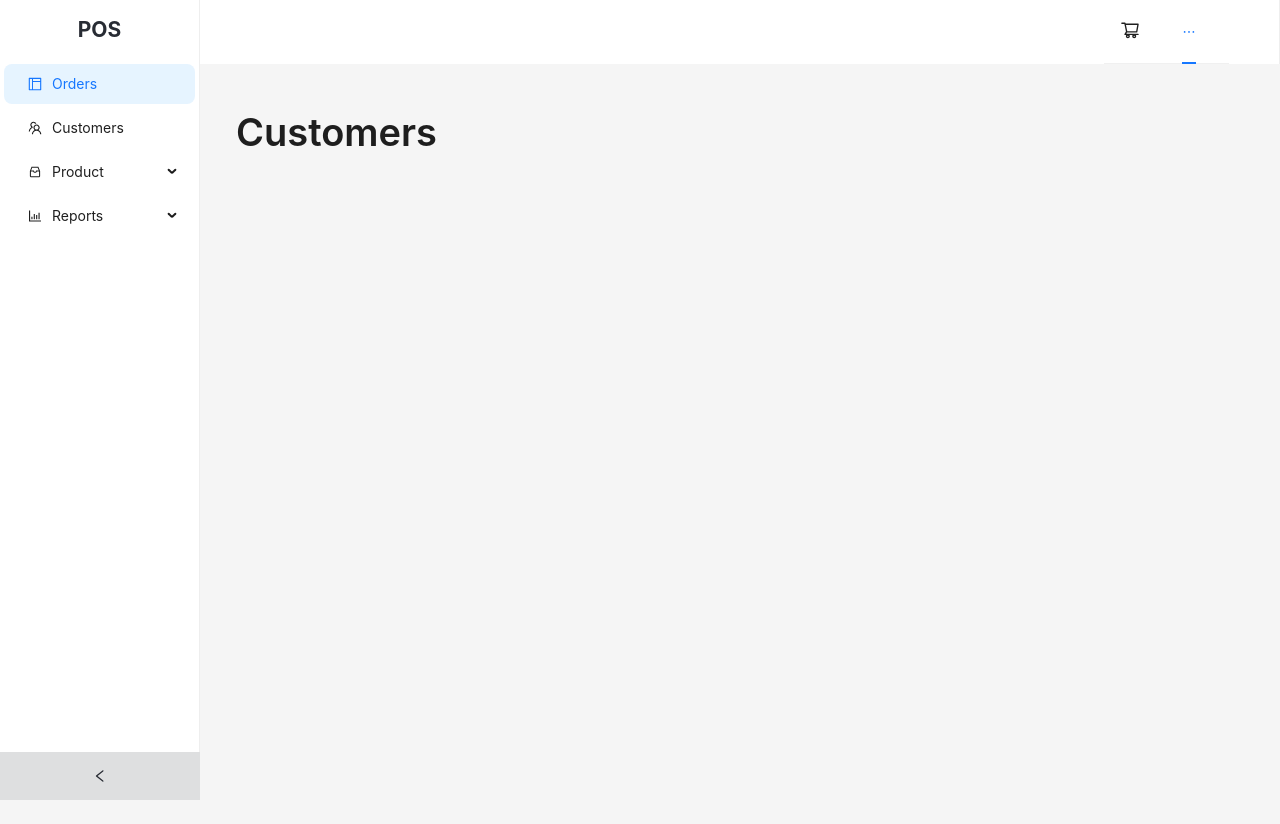
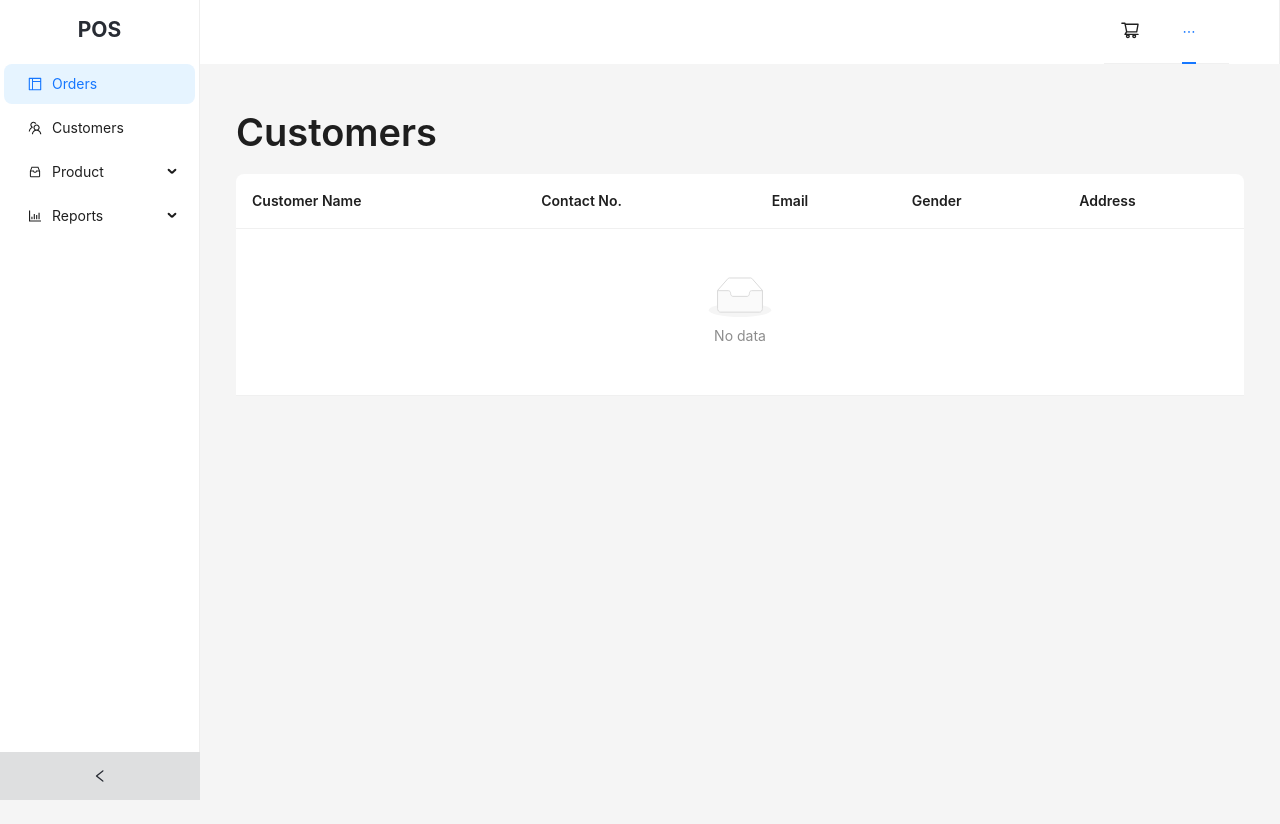
Before and after one commit to imshn/pos-reactapp, a React (Create React App) app: page /customers in a window 1280 px wide. Built offline with nearby package versions, Linux system fonts and the light colour scheme.

Commit message:
Context Folder Structer Changed, import issues resolved

```diff
--- a/src/components/CustomerComponents/CustomerList.js
+++ b/src/components/CustomerComponents/CustomerList.js
@@ -1,10 +1,38 @@
 import React from "react";
-import { Typography } from "antd";
+import { Table, Typography } from "antd";
 const { Title } = Typography;
 const CustomerList = () => {
+  const columns = [
+    {
+      title: "Customer Name",
+      dataIndex: "name",
+      key: "name"
+    },
+    {
+      title: "Contact No.",
+      dataIndex: "phone",
+      key: "phone"
+    },
+    {
+      title: "Email",
+      dataIndex: "email",
+      key: "email"
+    },
+    {
+      title: "Gender",
+      dataIndex: "gender",
+      key: "gender"
+    },
+    {
+      title: "Address",
+      dataIndex: "address",
+      key: "address"
+    }
+  ];
   return (
     <div>
       <Title>Customers</Title>
+      <Table columns={columns} />
     </div>
   );
 };
--- a/src/components/OrdersComponents/AllItems.js
+++ b/src/components/OrdersComponents/AllItems.js
@@ -2,7 +2,7 @@ import { Col, Empty, Flex, Pagination, Row } from "antd";
 import React, { useEffect, useState, useContext } from "react";
 
 import ItemCard from "./ItemCard";
-import ProductContext from "../../context/ProductContext";
+import ProductContext from "../../context/ProductContextAPI/ProductContext";
 
 const limit = 6;
 const AllItems = () => {
--- a/src/components/OrdersComponents/CartList.js
+++ b/src/components/OrdersComponents/CartList.js
@@ -2,7 +2,7 @@ import { Button, Card, Divider, Flex, Select, Table, Typography } from "antd";
 import React, { useContext, useState } from "react";
 import CutomerName from "./cutomerName";
 import { DeleteOutlined } from "@ant-design/icons";
-import ProductContext from "../../context/ProductContext";
+import ProductContext from "../../context/ProductContextAPI/ProductContext";
 
 const { Text } = Typography;
 
--- a/src/components/OrdersComponents/OrderSearchSection.js
+++ b/src/components/OrdersComponents/OrderSearchSection.js
@@ -3,7 +3,7 @@ import SearchQuery from "../SearchQuery";
 import { Breadcrumb, Typography } from "antd";
 import { Tabs } from "antd";
 import AllItems from "./AllItems";
-import ProductContext from "../../context/ProductContext";
+import ProductContext from "../../context/ProductContextAPI/ProductContext";
 const { Title } = Typography;
 
 const OrderSearchSection = () => {
--- /dev/null
+++ b/src/context/CustomerContextAPI/CustomerContext.js
@@ -0,0 +1,4 @@
+import React from "react";
+
+const CustomerContext = React.createContext();
+export default CustomerContext;
--- /dev/null
+++ b/src/context/CustomerContextAPI/CustomerContextProvider.js
@@ -0,0 +1,18 @@
+import React, { useState } from "react";
+import CustomerContext from "./CustomerContext";
+
+const CustomerContextProvider = ({ children }) => {
+  const [customers, setCustomers] = useState([]);
+  return (
+    <CustomerContext.Provider
+      value={{
+        customers,
+        setCustomers
+      }}
+    >
+      {children}
+    </CustomerContext.Provider>
+  );
+};
+
+export default CustomerContextProvider;
```
Also changed, not shown: src/App.js (+8 -5 lines), src/context/ProductContextAPI/ProductContext.js (renamed from src/context/ProductContext.js), src/context/ProductContextAPI/ProductContextProvider.js (renamed from src/context/ProductContextProvider.js).
